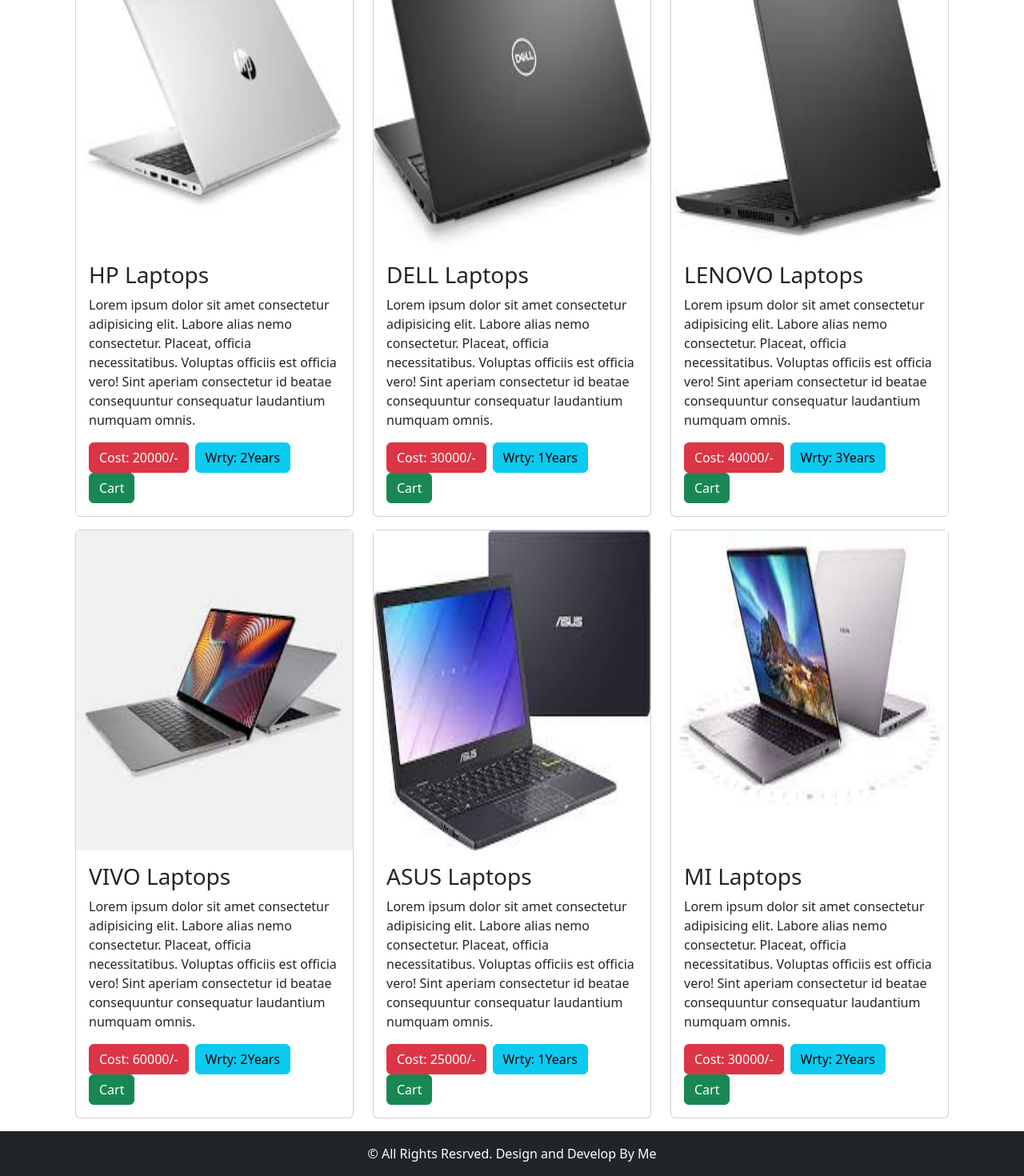
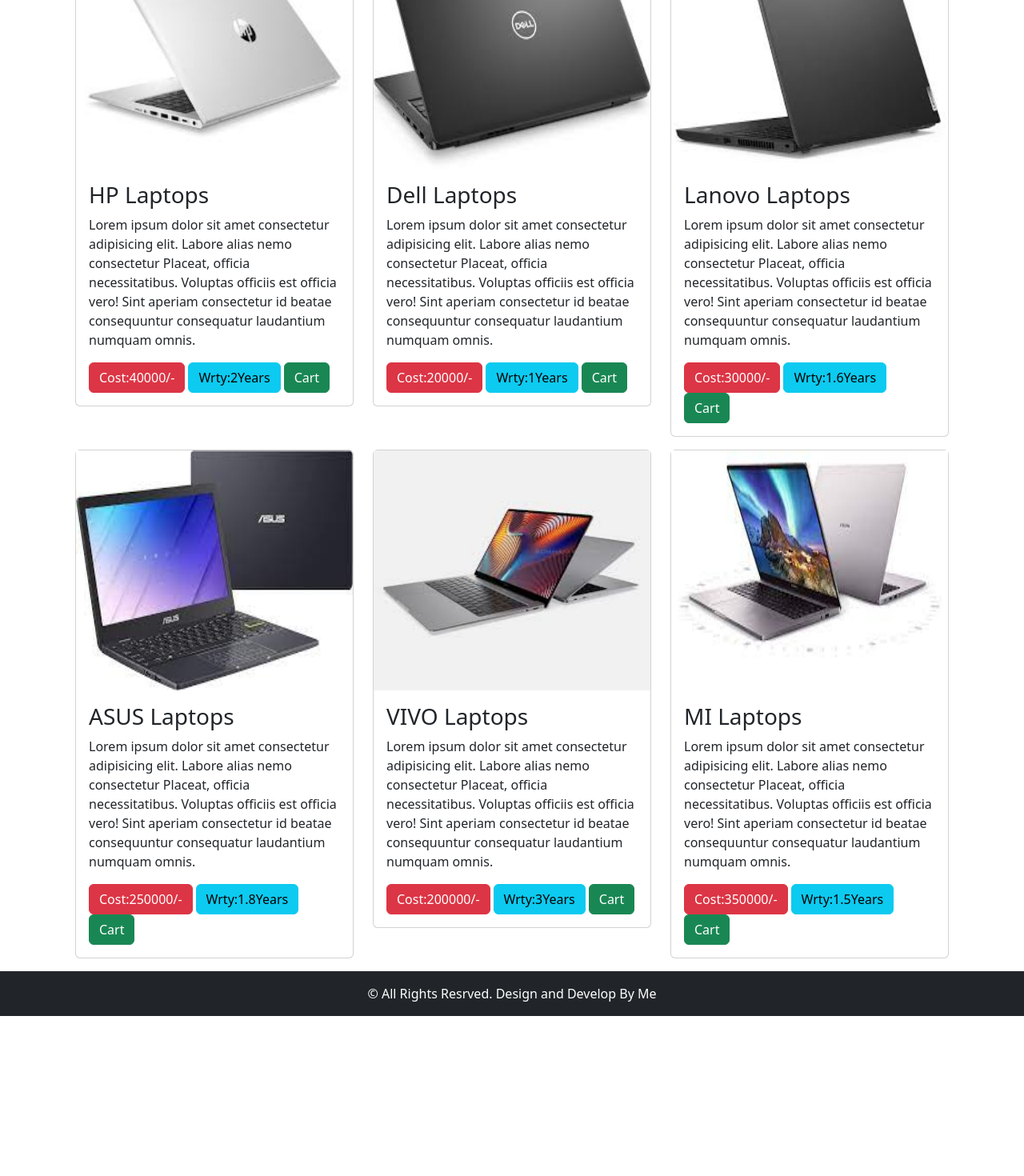
Before and after one commit to Avenkatesh1/ILander-Laps, an Angular app: page /Products in a window 1280 px wide. Shown: the part 258-1728 px from the top of the page at 80% size. After the commit the page ends 1528 px from the top, so only its background shows below. Built offline with nearby package versions, Linux system fonts and the light colour scheme.

Commit message:
This Products Data Changed to the Dynamically #22

```diff
--- a/src/app/Pages/products/products.component.css
+++ b/src/app/Pages/products/products.component.css
@@ -1,4 +1,4 @@
 #products img{
     width: 100%;
-    height: 400px;
+    height: 300px;
 }
--- a/src/app/Pages/products/products.component.html
+++ b/src/app/Pages/products/products.component.html
@@ -2,90 +2,20 @@
     <h1 class="text-center text-primary my-4">Latest Laptops</h1>
      <div class="container">
         <div class="row">
+         <ng-container *ngFor="let itam of product">
           <div class="col-md-4 cal-sm-12 cal-12 mb-3">
             <div class="card">
-            <img src="../assets/images/Products/pimg1.jpeg" alt="">
+              <img src="../assets/images/Products/{{itam.img}}" alt="">
               <div class="card-body">
-              <h3 class="card-title">HP Laptops</h3>
-              <p>Lorem ipsum dolor sit amet consectetur adipisicing elit. Labore alias nemo consectetur.
-                Placeat, officia necessitatibus. Voluptas officiis est officia vero! Sint aperiam consectetur
-                id beatae consequuntur consequatur laudantium numquam omnis.</p>
-                <button class="btn btn-danger me-2">Cost: 20000/-</button>
-                <button class="btn btn-info me-2">Wrty: 2Years</button>
+                <h3 class="card-title">{{itam.name}}</h3>
+                <p>{{itam.contant}}</p>
+                  <button class="btn btn-danger me-1">Cost:{{itam.price}}/-</button>
+                  <button class="btn btn-info me-1">Wrty:{{itam.warnty}}Years</button>
                   <button class="btn btn-success">Cart</button>
               </div>
             </div>
            </div>
-         <div class="col-md-4 cal-sm-12 cal-12 mb-3">
-          <div class="card">
-            <img src="../assets/images/Products/pimg2.jpeg" alt="">
-            <div class="card-body">
-              <h3 class="card-title">DELL Laptops</h3>
-              <p>Lorem ipsum dolor sit amet consectetur adipisicing elit. Labore alias nemo consectetur.
-                Placeat, officia necessitatibus. Voluptas officiis est officia vero! Sint aperiam consectetur
-                id beatae consequuntur consequatur laudantium numquam omnis.</p>
-                <button class="btn btn-danger me-2">Cost: 30000/-</button>
-                <button class="btn btn-info me-2">Wrty: 1Years</button>
-                <button class="btn btn-success">Cart</button>
-            </div>
-          </div>
-         </div>
-         <div class="col-md-4 cal-sm-12 cal-12 mb-3">
-          <div class="card">
-            <img src="../assets/images/Products/pimg3.jpeg" alt="">
-            <div class="card-body">
-              <h3 class="card-title">LENOVO Laptops</h3>
-              <p>Lorem ipsum dolor sit amet consectetur adipisicing elit. Labore alias nemo consectetur.
-                Placeat, officia necessitatibus. Voluptas officiis est officia vero! Sint aperiam consectetur
-                id beatae consequuntur consequatur laudantium numquam omnis.</p>
-                <button class="btn btn-danger me-2">Cost: 40000/-</button>
-                <button class="btn btn-info me-2">Wrty: 3Years</button>
-                <button class="btn btn-success">Cart</button>
-            </div>
-          </div>
-         </div>
-         <div class="col-md-4 cal-sm-12 cal-12 mb-3">
-          <div class="card">
-            <img src="../assets/images/Products/pimg4.jpeg" alt="">
-            <div class="card-body">
-              <h3 class="card-title">VIVO Laptops</h3>
-              <p>Lorem ipsum dolor sit amet consectetur adipisicing elit. Labore alias nemo consectetur.
-                Placeat, officia necessitatibus. Voluptas officiis est officia vero! Sint aperiam consectetur
-                id beatae consequuntur consequatur laudantium numquam omnis.</p>
-                <button class="btn btn-danger me-2">Cost: 60000/-</button>
-                <button class="btn btn-info me-2">Wrty: 2Years</button>
-                <button class="btn btn-success">Cart</button>
-            </div>
-          </div>
-         </div>
-         <div class="col-md-4 cal-sm-12 cal-12 mb-3">
-          <div class="card">
-            <img src="../assets/images/Products/pimg5.jpeg" alt="">
-            <div class="card-body">
-              <h3 class="card-title">ASUS Laptops</h3>
-              <p>Lorem ipsum dolor sit amet consectetur adipisicing elit. Labore alias nemo consectetur.
-                Placeat, officia necessitatibus. Voluptas officiis est officia vero! Sint aperiam consectetur
-                id beatae consequuntur consequatur laudantium numquam omnis.</p>
-                <button class="btn btn-danger me-2">Cost: 25000/-</button>
-                <button class="btn btn-info me-2">Wrty: 1Years</button>
-                <button class="btn btn-success">Cart</button>
-            </div>
-          </div>
-         </div>
-         <div class="col-md-4 cal-sm-12 cal-12 mb-3">
-          <div class="card">
-            <img src="../assets/images/Products/pimg6.jpeg" alt="">
-            <div class="card-body">
-              <h3 class="card-title">MI Laptops</h3>
-              <p>Lorem ipsum dolor sit amet consectetur adipisicing elit. Labore alias nemo consectetur.
-                Placeat, officia necessitatibus. Voluptas officiis est officia vero! Sint aperiam consectetur
-                id beatae consequuntur consequatur laudantium numquam omnis.</p>
-                <button class="btn btn-danger me-2">Cost: 30000/-</button>
-                <button class="btn btn-info me-2">Wrty: 2Years</button>
-                <button class="btn btn-success">Cart</button>
-            </div>
-          </div>
-         </div>
+         </ng-container>
        </div>
      </div>
   </section>
--- a/src/app/Pages/products/products.component.ts
+++ b/src/app/Pages/products/products.component.ts
@@ -1,5 +1,14 @@
 import { Component } from '@angular/core';
+interface Products{
 
+  id:string,
+  name:string,
+  img:string,
+  contant:string,
+  price:number,
+  warnty:number
+
+}
 @Component({
   selector: 'app-products',
   templateUrl: './products.component.html',
@@ -7,4 +16,55 @@
 })
 export class ProductsComponent {
 
+  public product: Products[] = [
+        {
+          id:"ILT1001",
+          name:"HP Laptops",
+          img:"pimg1.jpeg",
+          contant:"Lorem ipsum dolor sit amet consectetur adipisicing elit. Labore alias nemo consectetur Placeat, officia necessitatibus. Voluptas officiis est officia vero! Sint aperiam consectetur id beatae consequuntur consequatur laudantium numquam omnis.",
+          price:40000,
+          warnty:2
+        },
+        {
+          id:"ILT1001",
+          name:"Dell Laptops",
+          img:"pimg2.jpeg",
+          contant:"Lorem ipsum dolor sit amet consectetur adipisicing elit. Labore alias nemo consectetur Placeat, officia necessitatibus. Voluptas officiis est officia vero! Sint aperiam consectetur id beatae consequuntur consequatur laudantium numquam omnis.",
+          price:20000,
+          warnty:1
+        },
+        {
+          id:"ILT1003",
+          name:"Lanovo Laptops",
+          img:"pimg3.jpeg",
+          contant:"Lorem ipsum dolor sit amet consectetur adipisicing elit. Labore alias nemo consectetur Placeat, officia necessitatibus. Voluptas officiis est officia vero! Sint aperiam consectetur id beatae consequuntur consequatur laudantium numquam omnis.",
+          price:30000,
+          warnty:1.6
+        },
+        {
+          id:"ILT1004",
+          name:"ASUS Laptops",
+          img:"pimg5.jpeg",
+          contant:"Lorem ipsum dolor sit amet consectetur adipisicing elit. Labore alias nemo consectetur Placeat, officia necessitatibus. Voluptas officiis est officia vero! Sint aperiam consectetur id beatae consequuntur consequatur laudantium numquam omnis.",
+          price:250000,
+          warnty:1.8
+        },
+        {
+          id:"ILT1005",
+          name:"VIVO Laptops",
+          img:"pimg4.jpeg",
+          contant:"Lorem ipsum dolor sit amet consectetur adipisicing elit. Labore alias nemo consectetur Placeat, officia necessitatibus. Voluptas officiis est officia vero! Sint aperiam consectetur id beatae consequuntur consequatur laudantium numquam omnis.",
+          price:200000,
+          warnty:3
+        },
+        {
+          id:"ILT1006",
+          name:"MI Laptops",
+          img:"pimg6.jpeg",
+          contant:"Lorem ipsum dolor sit amet consectetur adipisicing elit. Labore alias nemo consectetur Placeat, officia necessitatibus. Voluptas officiis est officia vero! Sint aperiam consectetur id beatae consequuntur consequatur laudantium numquam omnis.",
+          price:350000,
+          warnty:1.5
+        },
+
+  ];
 }
--- a/src/app/app.component.html
+++ b/src/app/app.component.html
@@ -24,9 +24,9 @@
         <li class="nav-item">
           <a class="nav-link" routerLink="/Login" routerLinkActive="active">Login</a>
         </li>
-        <li class="nav-item">
+        <!-- <li class="nav-item">
           <a class="nav-link" routerLink="/Blog" routerLinkActive="active">Blog</a>
-        </li>
+        </li> -->
       </ul>
     </div>
   </div>
```
Lines whose indentation alone changed are shown as unchanged.
